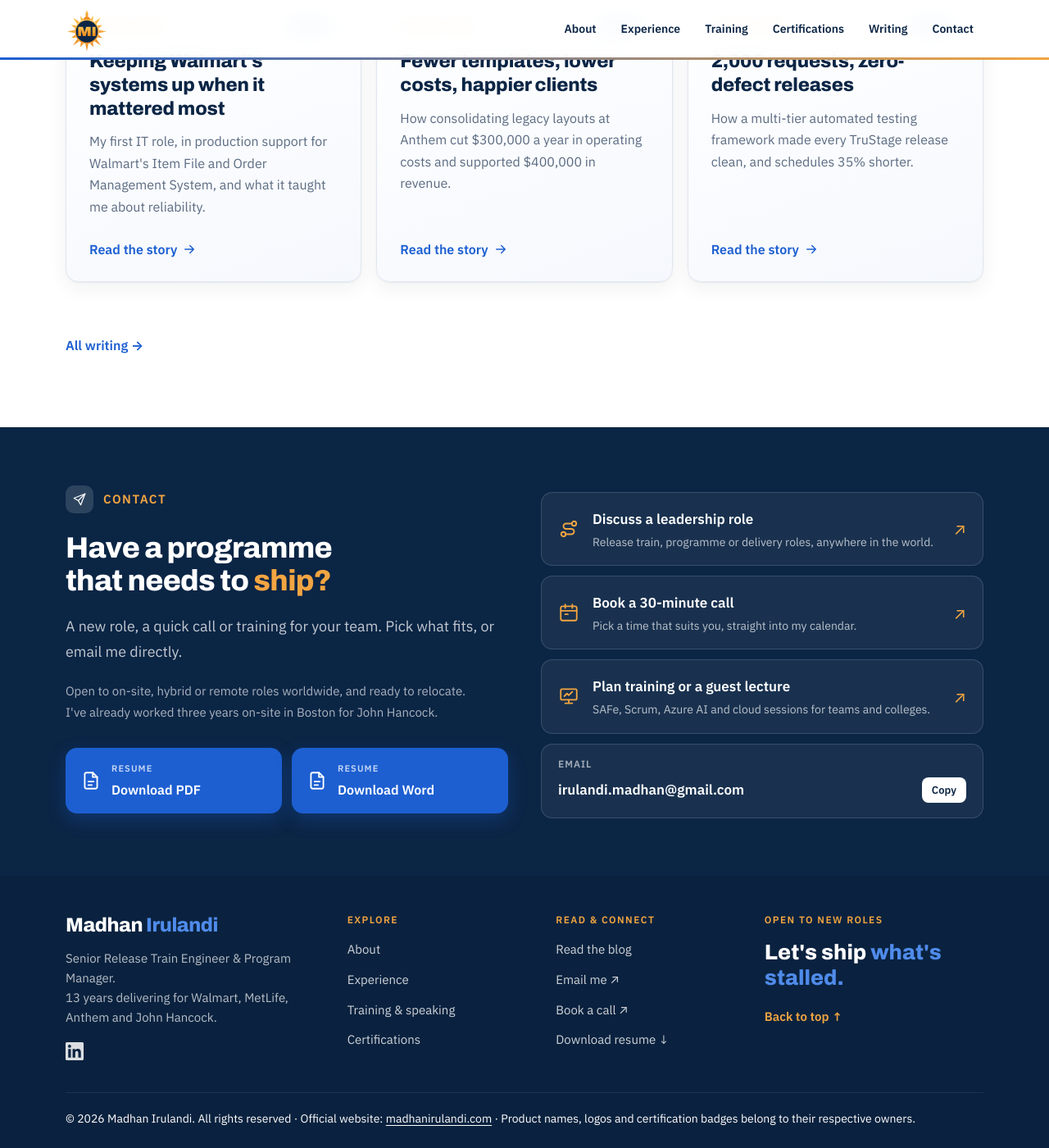
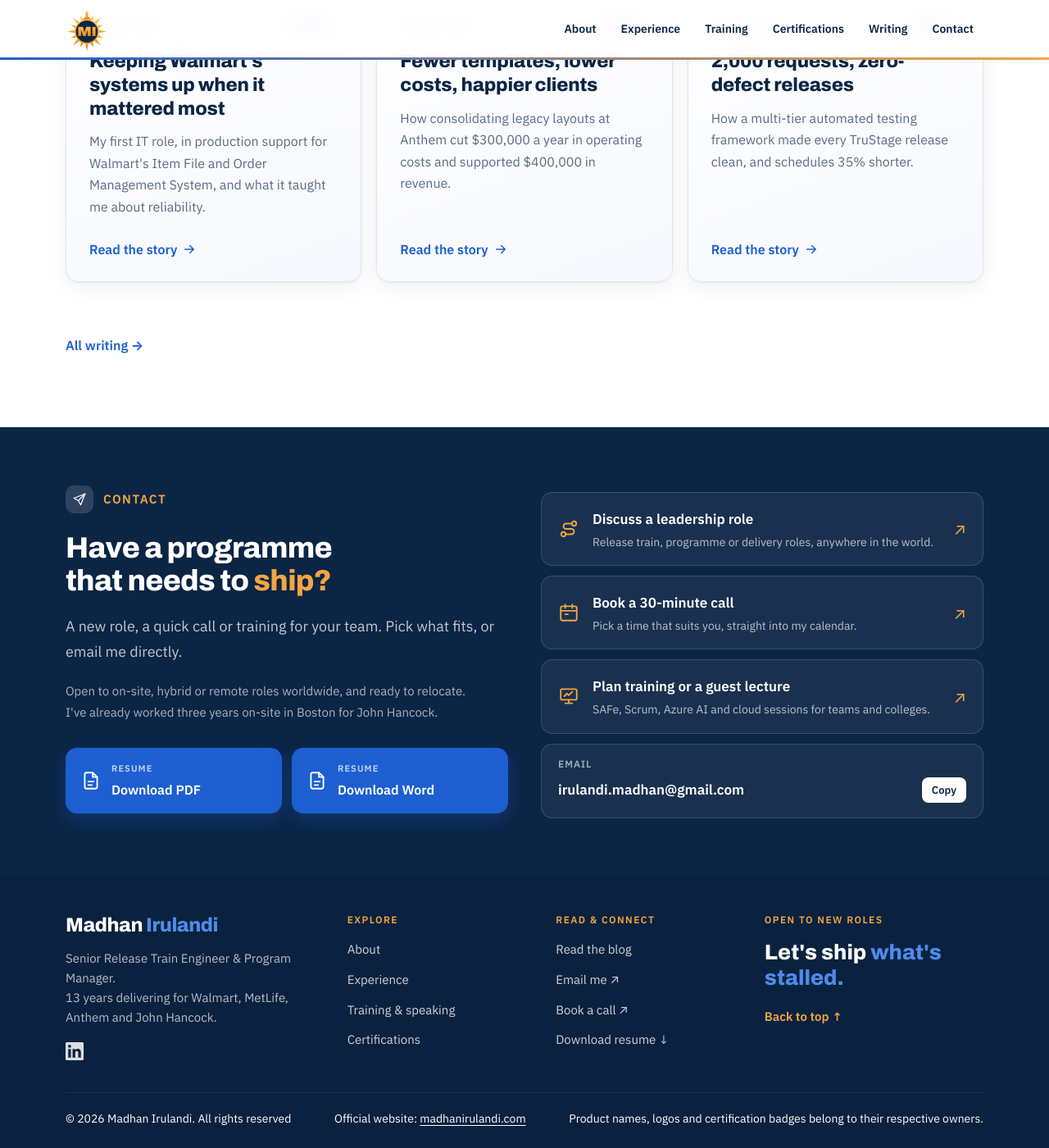
Before and after one commit to Madhan-I/Madhan-I.github.io, a Jekyll site: the page built from index.html, in a window 1280 px wide and 1400 px high, scrolled down 11280 px. Shown: the whole window at 82% size. Built offline with Jekyll 4.4.1, drawn with Linux system fonts in a browser that asks for light colours.

Commit message:
Footer: copyright left, official website centre, trademark note right.
Co-Authored-By: Claude Opus 5.5 <noreply@anthropic.com>
Claude-Session: https://claude.ai/code/session_01MFRrTt7LBDdX57m85KHNGp

```diff
--- a/_layouts/default.html
+++ b/_layouts/default.html
@@ -53,7 +53,9 @@
         <a class="f-top" href="#top">Back to top ↑</a>
       </div>
       <div class="f-bottom">
-        <span class="f-legal">© {{ 'now' | date: '%Y' }} {{ site.data.profile.name_first }} {{ site.data.profile.name_last }}. All rights reserved · Official website: <a href="{{ site.url }}">madhanirulandi.com</a> · Product names, logos and certification badges belong to their respective owners.</span>
+        <span class="fb-l">© {{ 'now' | date: '%Y' }} {{ site.data.profile.name_first }} {{ site.data.profile.name_last }}. All rights reserved</span>
+        <span class="fb-c">Official website: <a href="{{ site.url }}">madhanirulandi.com</a></span>
+        <span class="fb-r">Product names, logos and certification badges belong to their respective owners.</span>
       </div>
     </div>
   </footer>
--- a/assets/css/style.css
+++ b/assets/css/style.css
@@ -791,3 +791,9 @@ footer .f-bottom, footer .f-bottom span, footer .f-legal, footer .f-legal a { co
 footer .f-bottom { display: block; white-space: nowrap; }
 @media (max-width: 1279px) { footer .f-bottom { white-space: normal; } }
 footer .f-legal { font-size: 14px; }
+
+footer .f-bottom { display: grid; grid-template-columns: 1fr auto 1fr; gap: 8px 24px; align-items: center; white-space: normal; font-size: 14px; color: #FFFFFF; }
+footer .f-bottom .fb-l { text-align: left; } footer .f-bottom .fb-c { text-align: center; } footer .f-bottom .fb-r { text-align: right; }
+footer .f-bottom a { color: #FFFFFF; }
+@media (max-width: 1023px) { footer .f-bottom { grid-template-columns: 1fr; } footer .f-bottom .fb-c, footer .f-bottom .fb-r { text-align: left; } }
+@media (min-width: 1024px) { footer .f-bottom { display: flex; justify-content: space-between; } footer .f-bottom span { white-space: nowrap; } }
```
